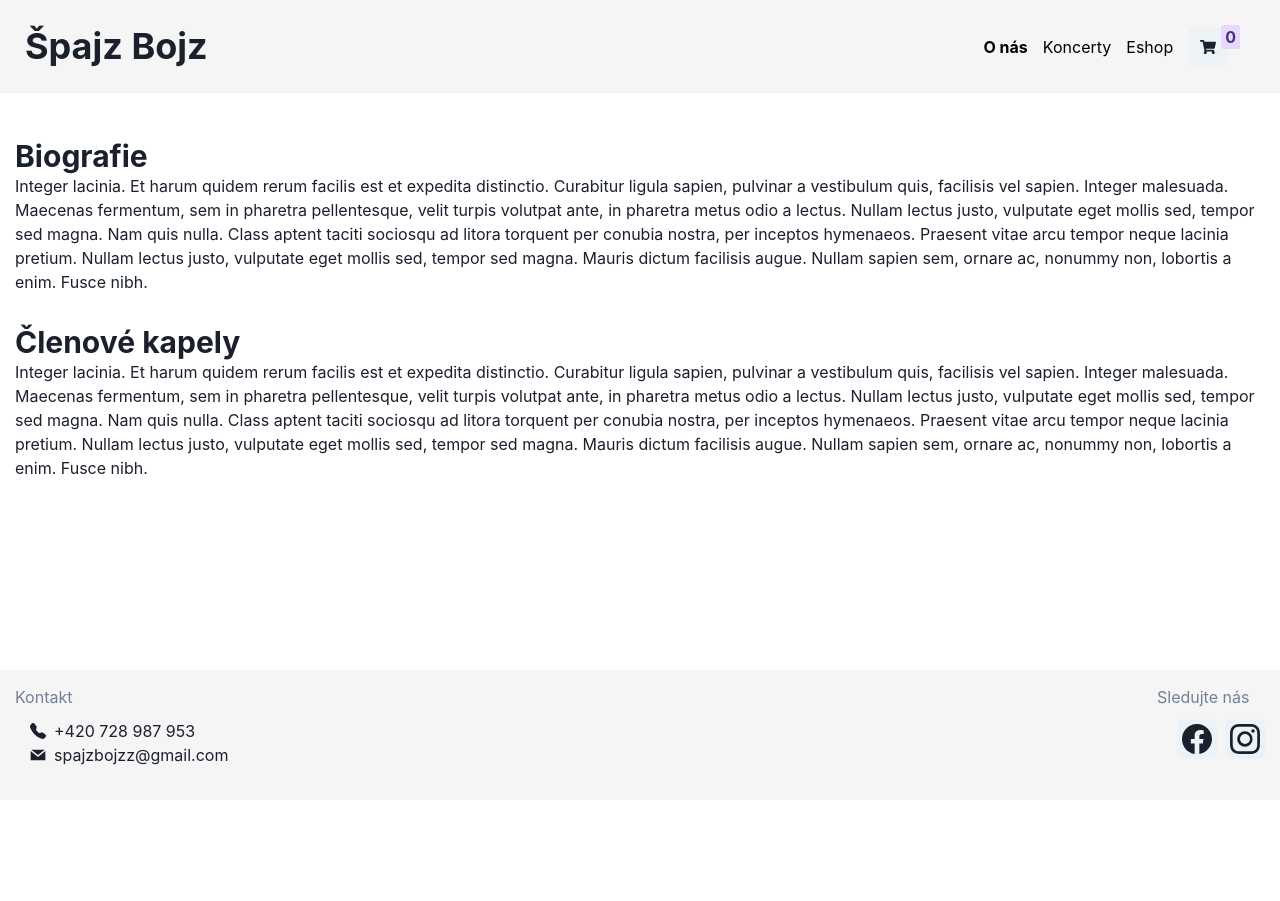
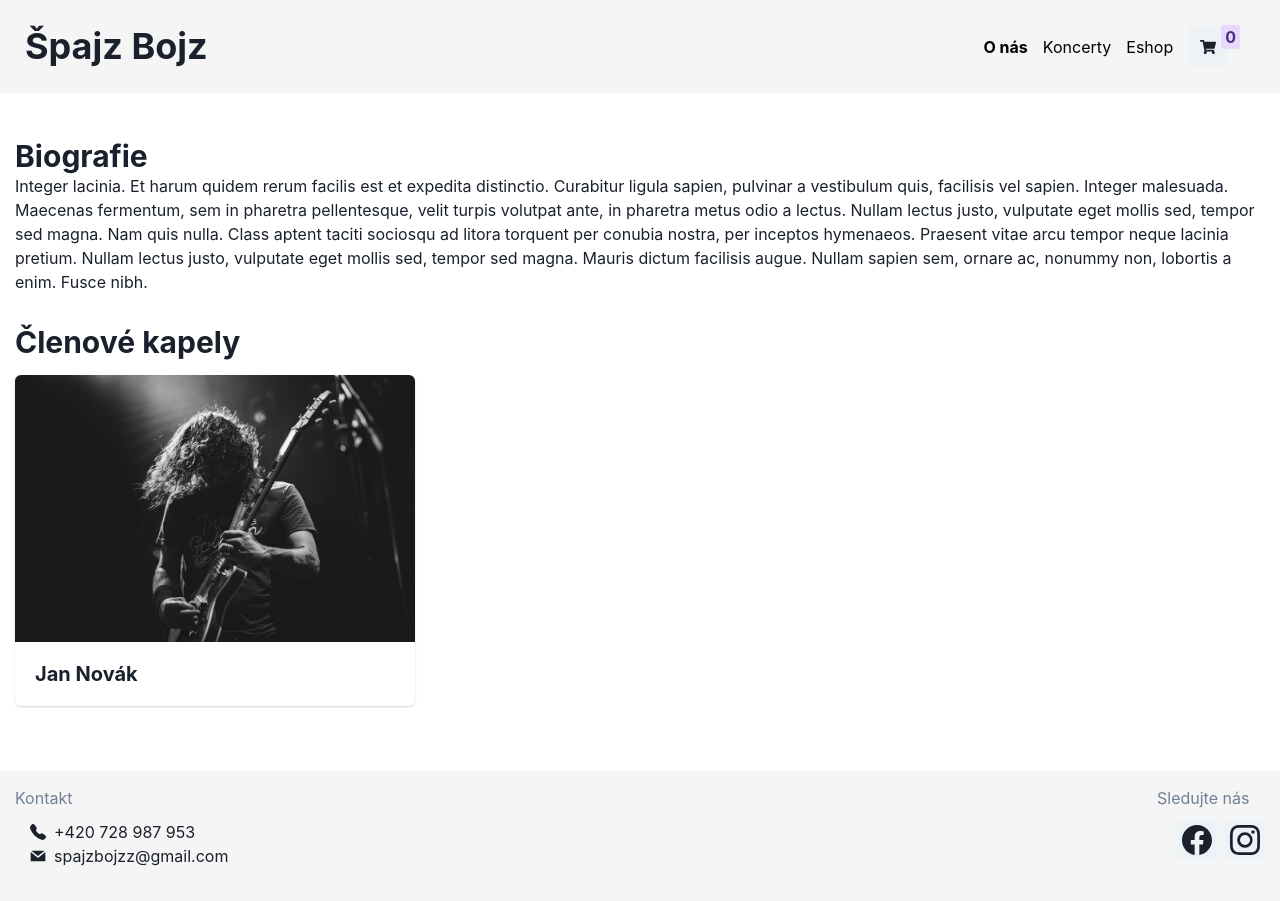
Before and after one commit to hofin34/band-website, a React (Vite) app: page /o-nas in a window 1280 px wide. Before the commit the page ends 800 px from the top, so only its background shows below. Built offline with nearby package versions, Linux system fonts and the light colour scheme.

Commit message:
add member tile

```diff
--- a/src/features/about/components/AboutPage.tsx
+++ b/src/features/about/components/AboutPage.tsx
@@ -1,4 +1,5 @@
 import { Heading, Text } from '@chakra-ui/react'
+import MemberTile from './MemberTile'
 
 function AboutPage() {
     return (
@@ -7,10 +8,8 @@ function AboutPage() {
             <Text>
                 Integer lacinia. Et harum quidem rerum facilis est et expedita distinctio. Curabitur ligula sapien, pulvinar a vestibulum quis, facilisis vel sapien. Integer malesuada. Maecenas fermentum, sem in pharetra pellentesque, velit turpis volutpat ante, in pharetra metus odio a lectus. Nullam lectus justo, vulputate eget mollis sed, tempor sed magna. Nam quis nulla. Class aptent taciti sociosqu ad litora torquent per conubia nostra, per inceptos hymenaeos. Praesent vitae arcu tempor neque lacinia pretium. Nullam lectus justo, vulputate eget mollis sed, tempor sed magna. Mauris dictum facilisis augue. Nullam sapien sem, ornare ac, nonummy non, lobortis a enim. Fusce nibh.
             </Text>
-            <Heading mt='30px' size='lg'>Členové kapely</Heading>
-            <Text>
-                Integer lacinia. Et harum quidem rerum facilis est et expedita distinctio. Curabitur ligula sapien, pulvinar a vestibulum quis, facilisis vel sapien. Integer malesuada. Maecenas fermentum, sem in pharetra pellentesque, velit turpis volutpat ante, in pharetra metus odio a lectus. Nullam lectus justo, vulputate eget mollis sed, tempor sed magna. Nam quis nulla. Class aptent taciti sociosqu ad litora torquent per conubia nostra, per inceptos hymenaeos. Praesent vitae arcu tempor neque lacinia pretium. Nullam lectus justo, vulputate eget mollis sed, tempor sed magna. Mauris dictum facilisis augue. Nullam sapien sem, ornare ac, nonummy non, lobortis a enim. Fusce nibh.
-            </Text>
+            <Heading mt='30px' mb='15px' size='lg'>Členové kapely</Heading>
+            <MemberTile />
         </>
     )
 }
--- /dev/null
+++ b/src/features/about/components/MemberTile.tsx
@@ -0,0 +1,38 @@
+import { Card, CardBody, Heading, Image, Modal, ModalBody, ModalCloseButton, ModalContent, ModalHeader, ModalOverlay, useDisclosure } from '@chakra-ui/react'
+import React, { useState } from 'react'
+import guitarPlayer from '../assets/guitar_player.jpeg'
+
+function MemberTile() {
+    const { isOpen, onClose, onOpen } = useDisclosure()
+    const [isActive, setIsActive] = useState(false);
+
+    const hoverStyle = { filter: "none", cursor: "pointer", transform: "scale(1.1)" }
+
+    return (
+        <>
+            <Card onMouseEnter={() => setIsActive(true)} onMouseLeave={() => setIsActive(false)} onClick={onOpen} width={{ base: "300px", md: "400px" }} transition="all .2s ease-in-out;" _hover={hoverStyle}>
+                <Image borderTopRadius='md' overflow="hidden" filter={isActive ? undefined : "grayscale(100%)"} objectFit='cover' src={guitarPlayer} />
+                <CardBody>
+                    <Heading size='md'>Jan Novák</Heading>
+                </CardBody>
+            </Card>
+
+            <Modal isOpen={isOpen} onClose={onClose}>
+                <ModalOverlay />
+                <ModalContent>
+                    <ModalHeader>
+                        Jan Novák
+                    </ModalHeader>
+                    <ModalCloseButton />
+                    <ModalBody>
+                        Lorem ipsum dolor sit amet consectetur adipisicing elit. Ratione, temporibus saepe quasi earum reprehenderit libero. Sapiente corrupti fugiat esse ea molestias iusto quasi, quas pariatur aspernatur, dolorum est fugit neque.
+                    </ModalBody>
+
+                </ModalContent>
+
+            </Modal>
+        </>
+    )
+}
+
+export default MemberTile
```
Also changed, not shown: src/features/about/assets/guitar_player.jpeg (added).
